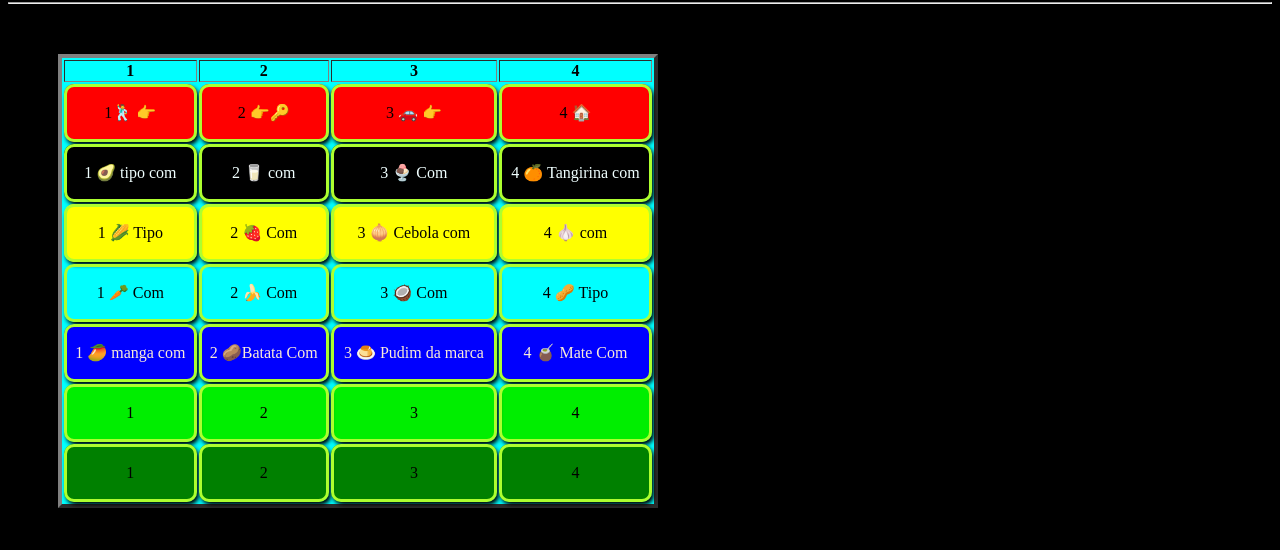
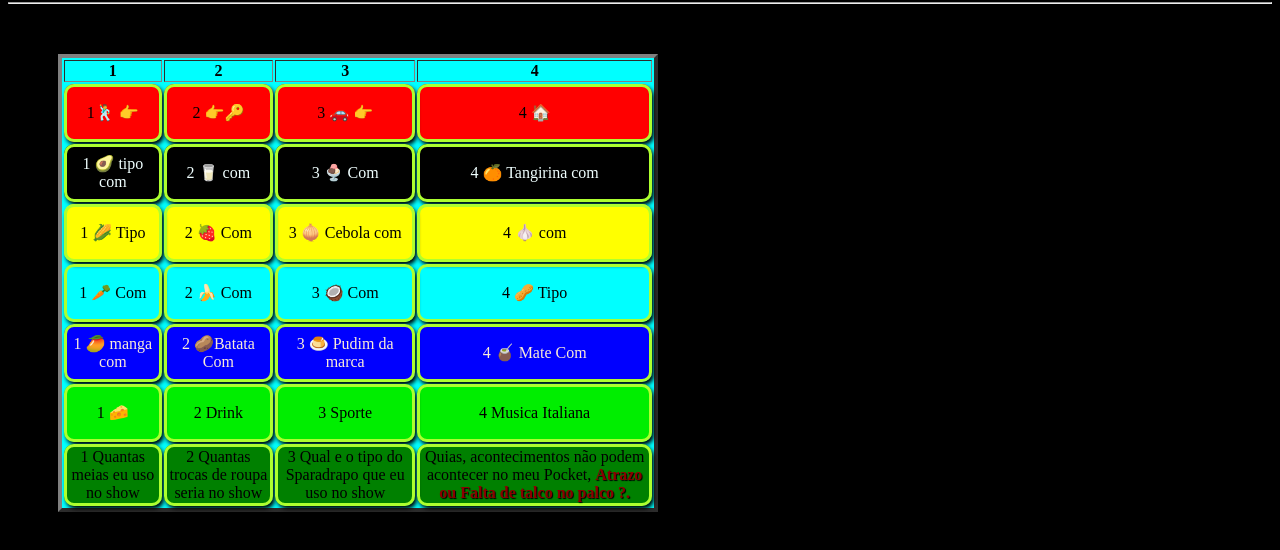
Before and after one commit to edskate/24-07-2024, a plain HTML site: page index.html in a window 1280 px wide. Shown: the part 78-628 px from the top of the page. Drawn offline with Linux system fonts and the light colour scheme.

Commit message:
uma modificação index.html e no style.css

```diff
--- a/index.html
+++ b/index.html
@@ -47,16 +47,16 @@
             <td>4 🧉 Mate Com</td>
         </tr>
         <tr bgcolor="gree">
-            <td>1</td>
-            <td>2</td>
-            <td>3</td>
-            <td>4</td>
+            <td>1 🧀</td>
+            <td>2 Drink</td>
+            <td>3 Sporte</td>
+            <td>4 Musica Italiana</td>
         </tr>
         <tr bgcolor="green">
-            <td>1</td>
-            <td>2</td>
-            <td>3</td>
-            <td>4</td>
+            <td>1 Quantas meias eu uso no show</td>
+            <td>2 Quantas trocas de roupa seria no show</td>
+            <td>3 Qual e o tipo do Sparadrapo que eu uso no show </td>
+            <td>Quias, acontecimentos não podem acontecer no meu Pocket, <b>Atrazo ou Falta de talco no palco ?.</td>
         </tr>
     </table>
 </body>
--- a/style.css
+++ b/style.css
@@ -16,3 +16,7 @@ table{
     margin: 50px;
 
 }
+b{
+    color: darkred;
+    text-shadow: 1px 1px 1px #000;
+}
```
